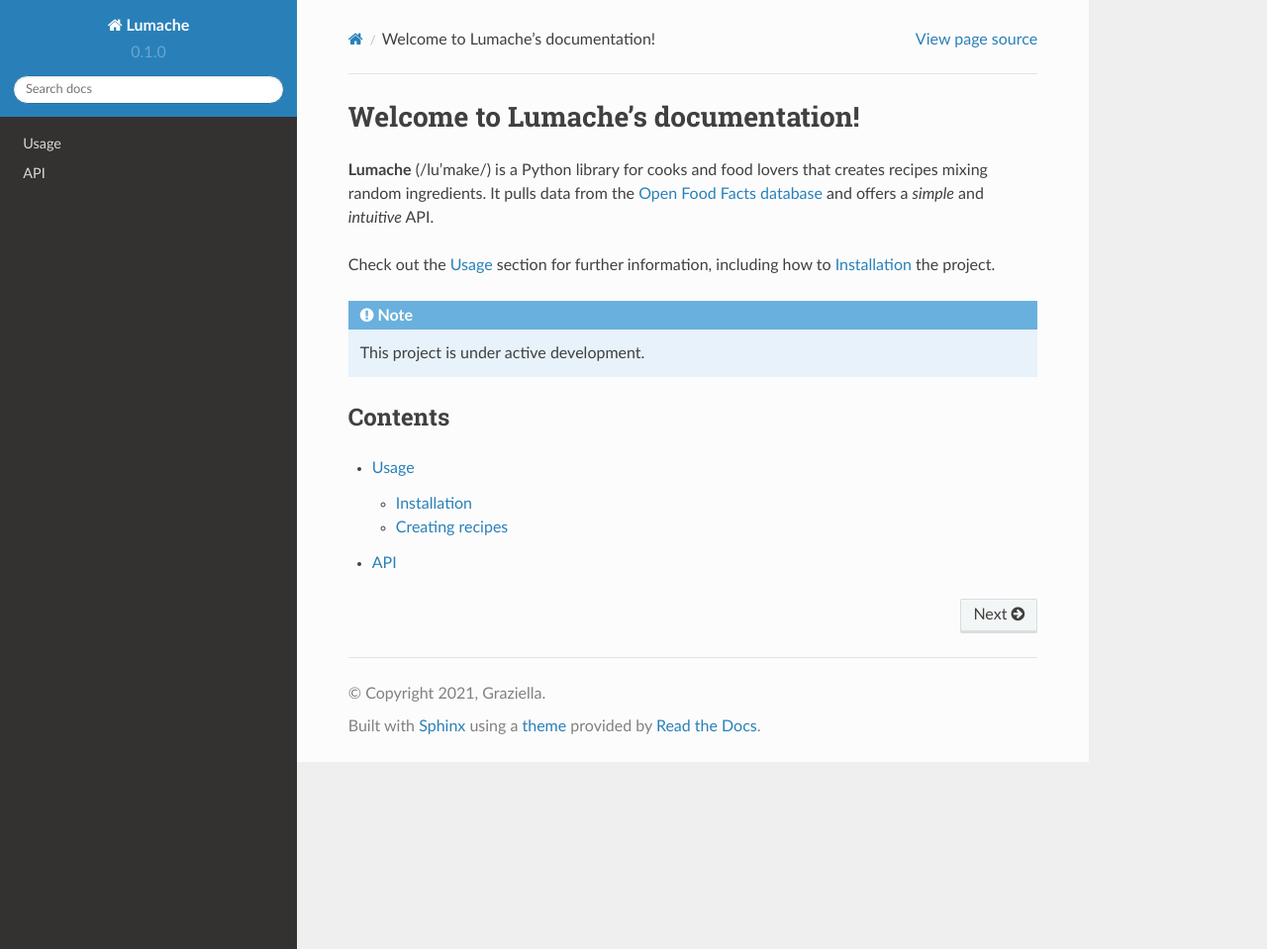
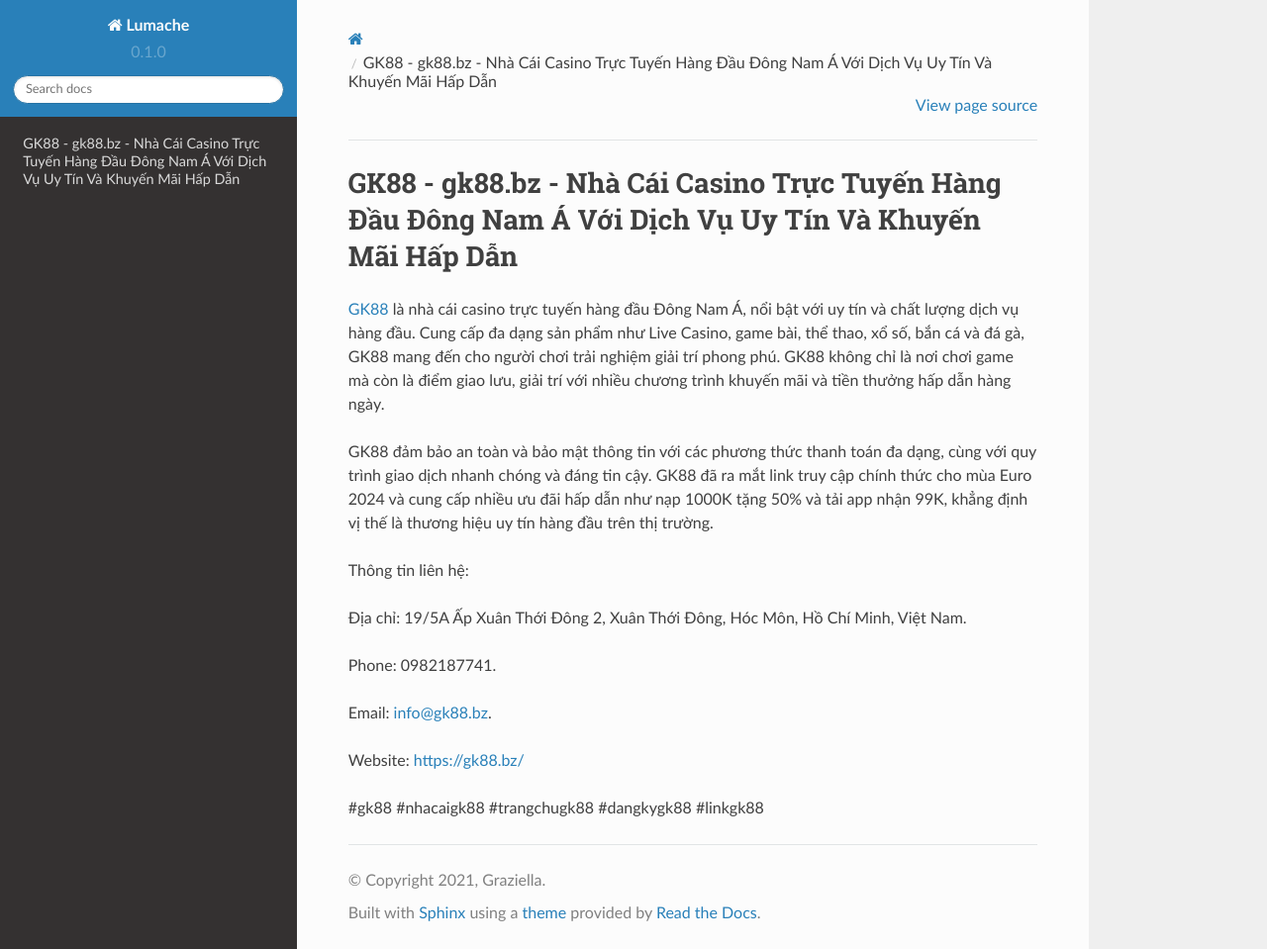
Before and after one commit to nhattuong947/gk88bz, a Sphinx documentation site: the page built from docs/source/index.rst, in a window 1280 px wide and 959 px high. Shown: the whole window at 99% size. Built offline with Sphinx 7.4.7 and the Read the Docs theme 2.0.0, drawn with Linux system fonts in a browser that asks for light colours.

Commit message:
Update index.rst

```diff
--- a/docs/source/index.rst
+++ b/docs/source/index.rst
@@ -1,22 +1,18 @@
-Welcome to Lumache's documentation!
+GK88 - gk88.bz - Nhà Cái Casino Trực Tuyến Hàng Đầu Đông Nam Á Với Dịch Vụ Uy Tín Và Khuyến Mãi Hấp Dẫn
 ===================================
 
-**Lumache** (/lu'make/) is a Python library for cooks and food lovers
-that creates recipes mixing random ingredients.
-It pulls data from the `Open Food Facts database <https://world.openfoodfacts.org/>`_
-and offers a *simple* and *intuitive* API.
+`GK88 <https://gk88.bz/>`_ là nhà cái casino trực tuyến hàng đầu Đông Nam Á, nổi bật với uy tín và chất lượng dịch vụ hàng đầu. Cung cấp đa dạng sản phẩm như Live Casino, game bài, thể thao, xổ số, bắn cá và đá gà, GK88 mang đến cho người chơi trải nghiệm giải trí phong phú. GK88 không chỉ là nơi chơi game mà còn là điểm giao lưu, giải trí với nhiều chương trình khuyến mãi và tiền thưởng hấp dẫn hàng ngày.
 
-Check out the :doc:`usage` section for further information, including
-how to :ref:`installation` the project.
+GK88 đảm bảo an toàn và bảo mật thông tin với các phương thức thanh toán đa dạng, cùng với quy trình giao dịch nhanh chóng và đáng tin cậy. GK88 đã ra mắt link truy cập chính thức cho mùa Euro 2024 và cung cấp nhiều ưu đãi hấp dẫn như nạp 1000K tặng 50% và tải app nhận 99K, khẳng định vị thế là thương hiệu uy tín hàng đầu trên thị trường.
 
-.. note::
+Thông tin liên hệ:
 
-   This project is under active development.
+Địa chỉ: 19/5A Ấp Xuân Thới Đông 2, Xuân Thới Đông, Hóc Môn, Hồ Chí Minh, Việt Nam.
 
-Contents
---------
+Phone: 0982187741.
 
-.. toctree::
+Email: info@gk88.bz.
 
-   usage
-   api
+Website: https://gk88.bz/
+
+#gk88 #nhacaigk88 #trangchugk88 #dangkygk88 #linkgk88
```
